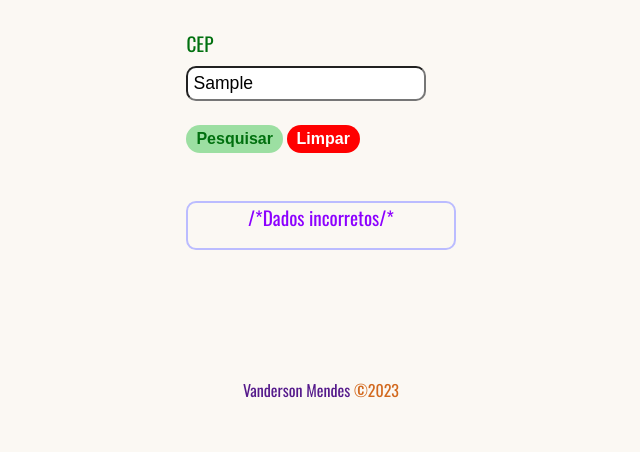
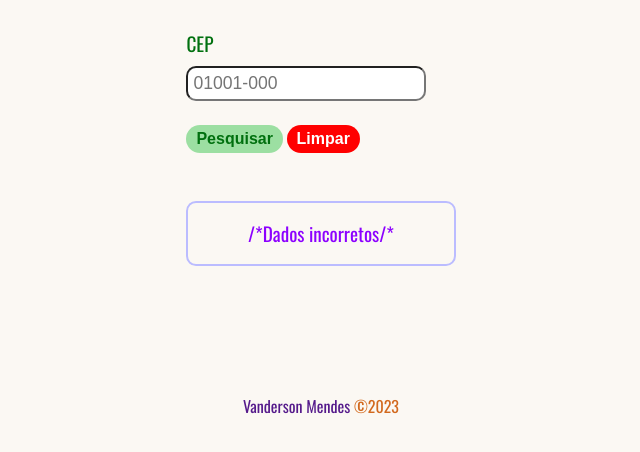
Before and after one commit to VandersonMendes/buscarCep, a plain HTML site: page index.html in a window 1280 px wide. Both pictures are taken after typing "Sample" into the empty fields and a click on the button "Pesquisar". Shown: the part 282-734 px from the top of the page, without its empty margins (319-959 px from the left). Drawn offline with nearby package versions, Linux system fonts and the light colour scheme; no server answers.

Commit message:
projeto finalizado
Nesse projeto estamos consumindo uma API para a busca de cep

```diff
--- a/assets/style.css
+++ b/assets/style.css
@@ -58,7 +58,7 @@ body{
     border: 2px solid rgb(187, 188, 255);
     text-align: center;
     border-radius: 10px;
-    padding-bottom: 1rem;
+    padding: 1rem 0;
     font-size: 1.2rem;
 }
 .informações .text.hiden{
--- a/js/script.js
+++ b/js/script.js
@@ -14,7 +14,6 @@ buttonLimpar.addEventListener("click", limpar);
 buttonPesquisar.addEventListener("click", handleClick);
 
 function limpar(e){
-    e.preventDefault();
     erro.innerText ="/*Dados incorretos/*"
    const arrayText = Array.from(textInfo);
    arrayText.forEach((e) =>{
@@ -34,11 +33,16 @@ function buscarCep(cep){
     fetch(`https://viacep.com.br/ws/${cep}/json/`)
     .then(resp=> resp.json())
     .then(result =>{
+        console.log(result)
         cepN.innerText = `CEP : ${result.cep}`;
         uf.innerText = `UF: ${result.uf}`;
-        dd.innerText = `DD : ${result.ddd}`;
+        dd.innerText = `DD : ${result.ddd}`
         bairro.innerText = `Bairro: ${result.bairro}`
         cidade.innerText = `Cidade : ${result.localidade}`;
         erro.innerText = ""
-    }).catch(e =>erro.innerText ="/*Dados incorretos/*")
+    })
+    .catch(e =>{
+        limpar()
+    })
+
 }
```
